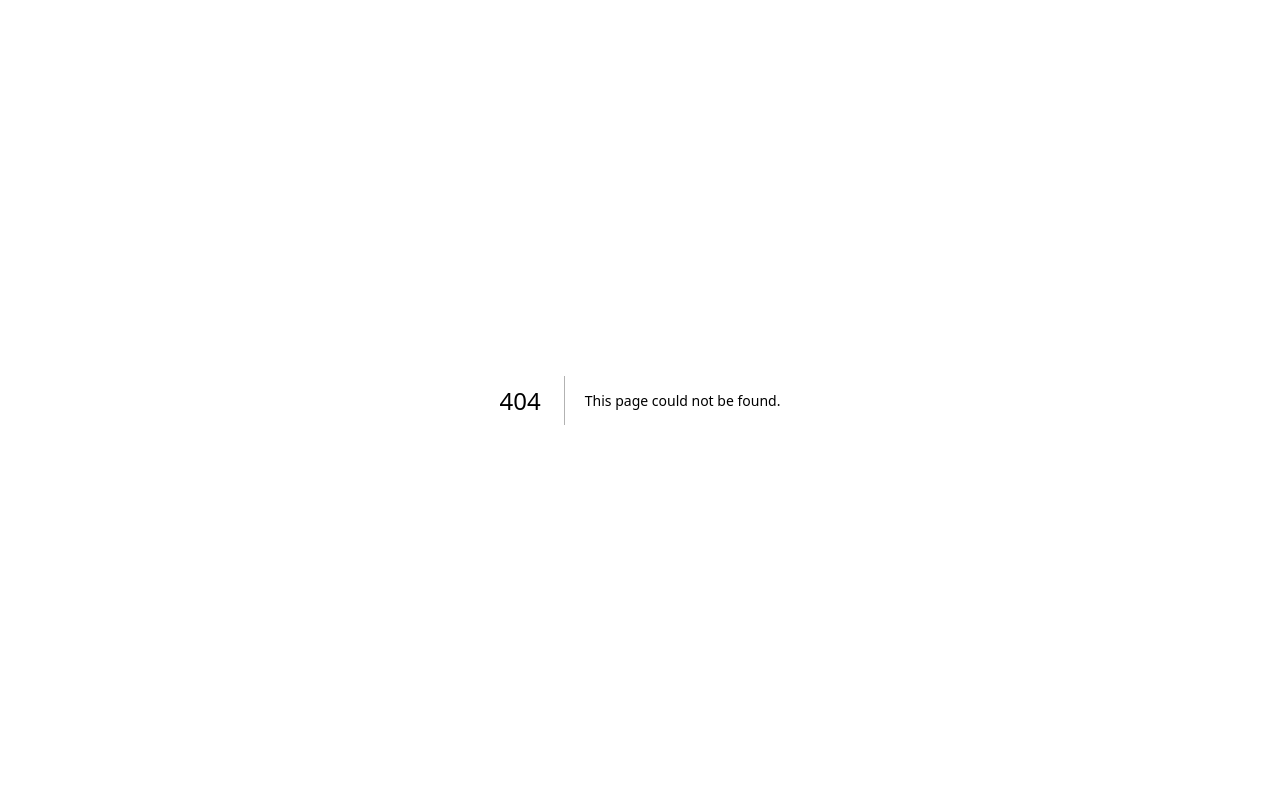
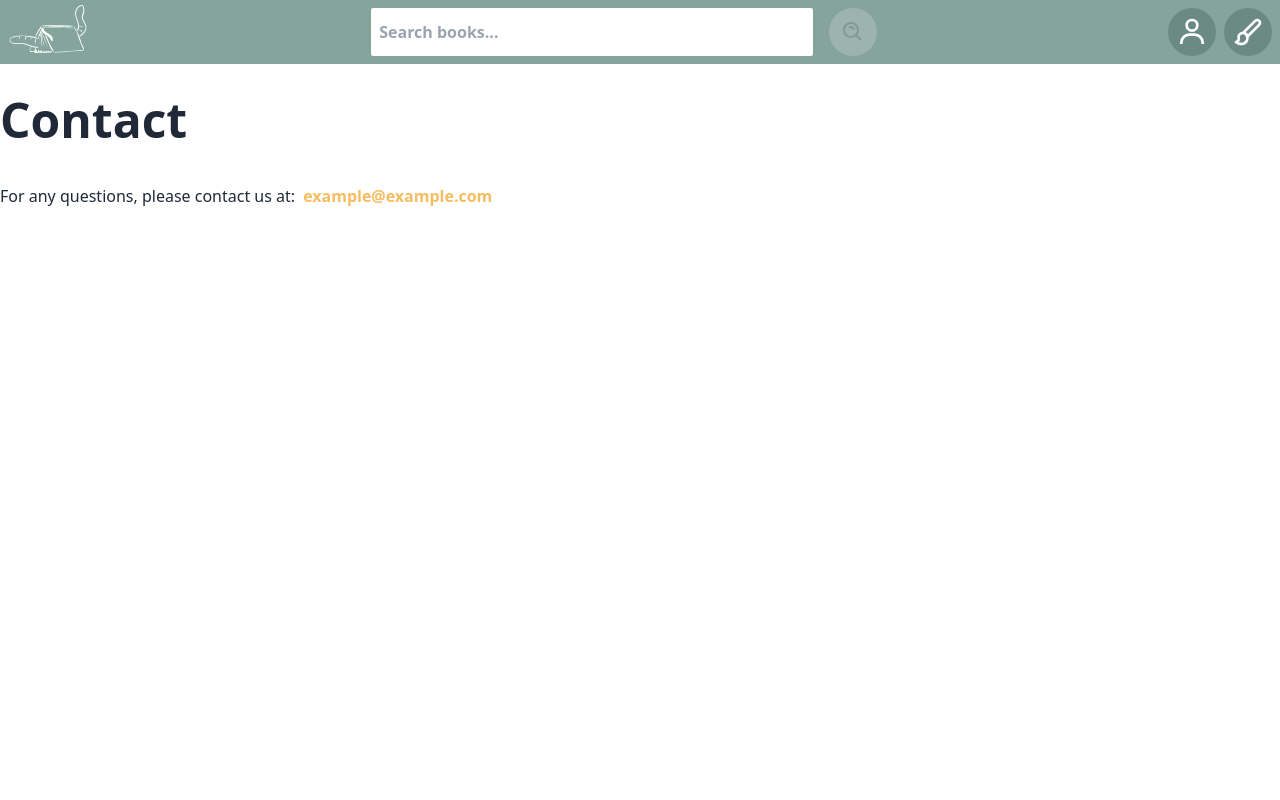
Before and after one commit to UniCT-WebDevelopment/Bookworm, a Next.js app: page /contact in a window 1280 px wide. Before the commit this address had no page. Shown: the top 800 px of the page. Built offline with nearby package versions, Linux system fonts and the light colour scheme.

Commit message:
feat: contact page

```diff
--- /dev/null
+++ b/src/pages/contact.tsx
@@ -0,0 +1,43 @@
+import React, { ReactElement } from 'react'
+import Layout from '../layouts/layout'
+import type { NextPageWithLayout } from './_app'
+import Link from 'next/link'
+
+const Contact = () => {
+	return (
+		<>
+			<div className="min-h-screen">
+				<h2 className="mb-10 text-5xl font-bold">
+					Contact
+				</h2>
+				<div>
+					<p className="mb-4">
+						For any questions, please contact us at:
+						<Link className="ml-2 text-accent font-bold link link-hover" href="mailto:example@example.com" passHref>
+							example@example.com
+						</Link>
+					</p>
+				</div>
+			</div>
+		</>
+	)
+};
+
+
+const getLayout = (page: ReactElement) => {
+	return <Layout>{page}</Layout>
+}
+
+const Page: NextPageWithLayout = () => {
+	return (
+		<>
+			<div>
+				<Contact />
+			</div>
+		</>
+	)
+}
+
+Page.getLayout = getLayout
+
+export default Page
```
